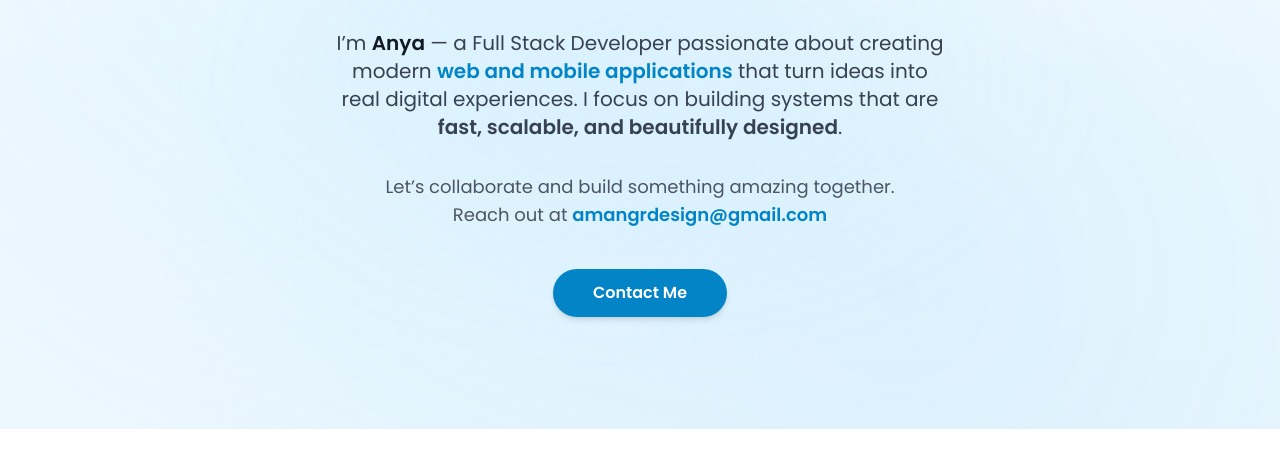
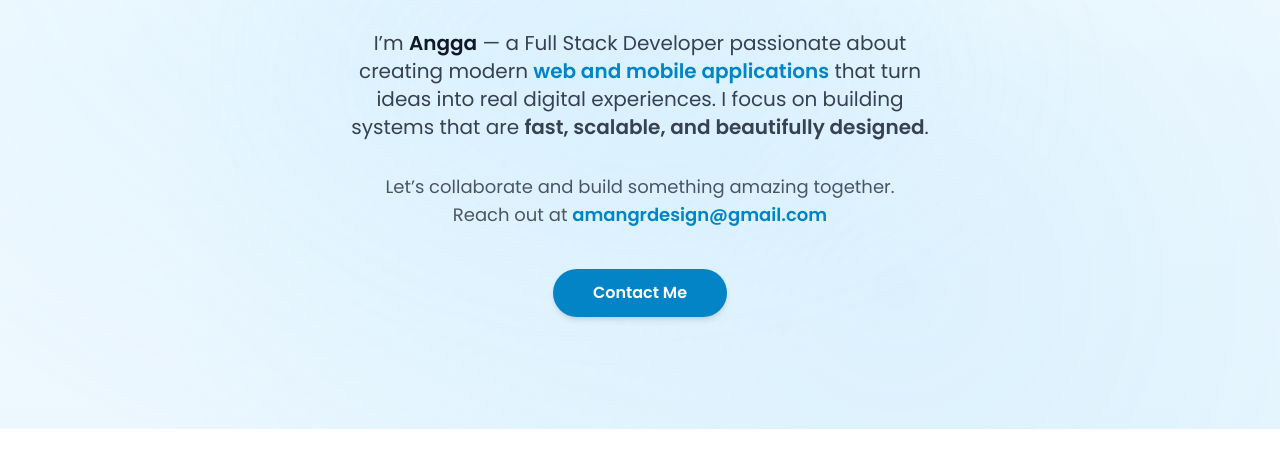
Before and after one commit to amangrdesign/amangrdesign.github.io, a plain HTML site: page index.html in a window 1280 px wide. Shown: the part 348-800 px from the top of the page. Drawn offline with nearby package versions, Linux system fonts and the light colour scheme.

Commit message:
Update index.html

```diff
--- a/index.html
+++ b/index.html
@@ -334,7 +334,7 @@
         </h2>
 
         <p class="text-gray-700 text-base sm:text-lg md:text-xl leading-relaxed mb-6 md:mb-8">
-        I’m <span class="font-semibold text-gray-900">Anya</span> — a Full Stack Developer passionate about creating
+        I’m <span class="font-semibold text-gray-900">Angga</span> — a Full Stack Developer passionate about creating
         modern <span class="font-semibold text-sky-600">web and mobile applications</span> that turn ideas into real digital experiences.
         I focus on building systems that are <span class="font-semibold">fast, scalable, and beautifully designed</span>.
         </p>
```
